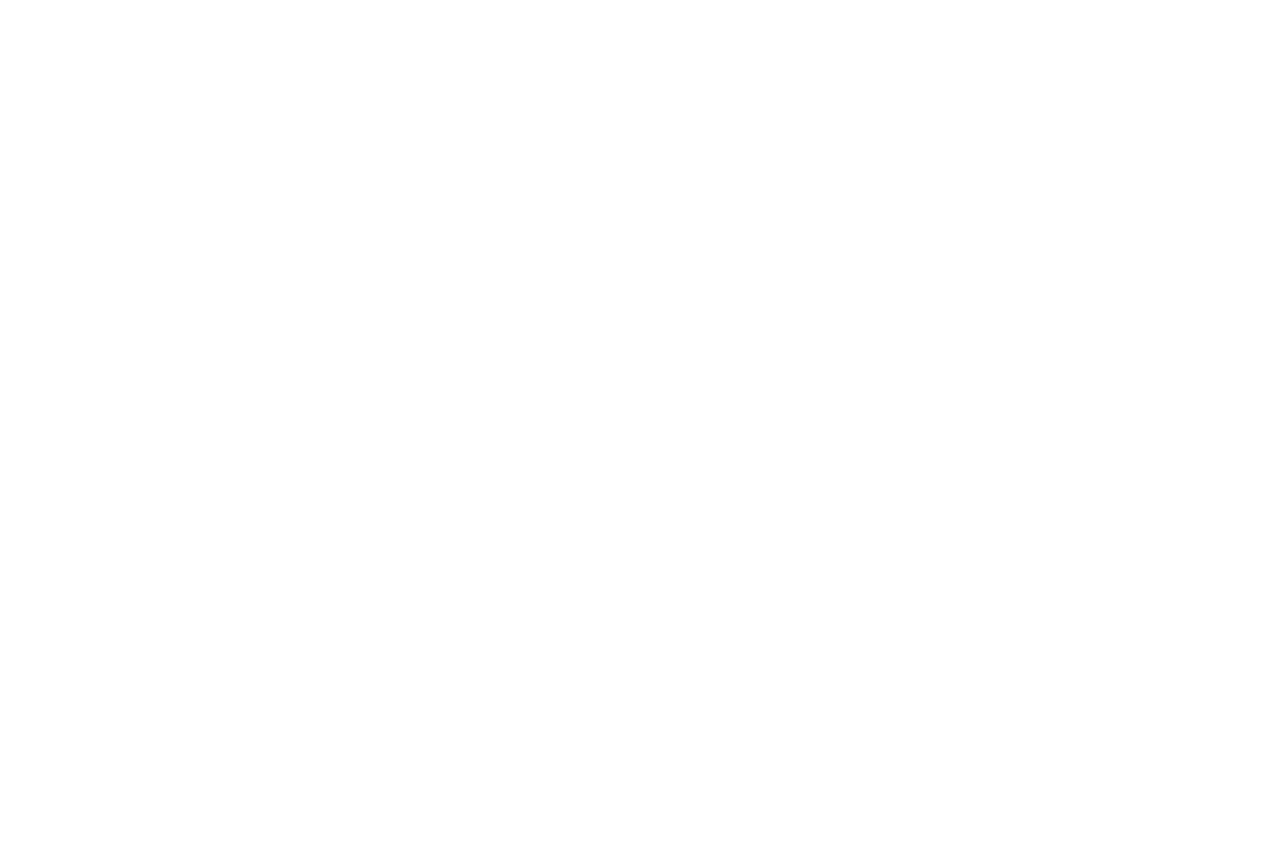
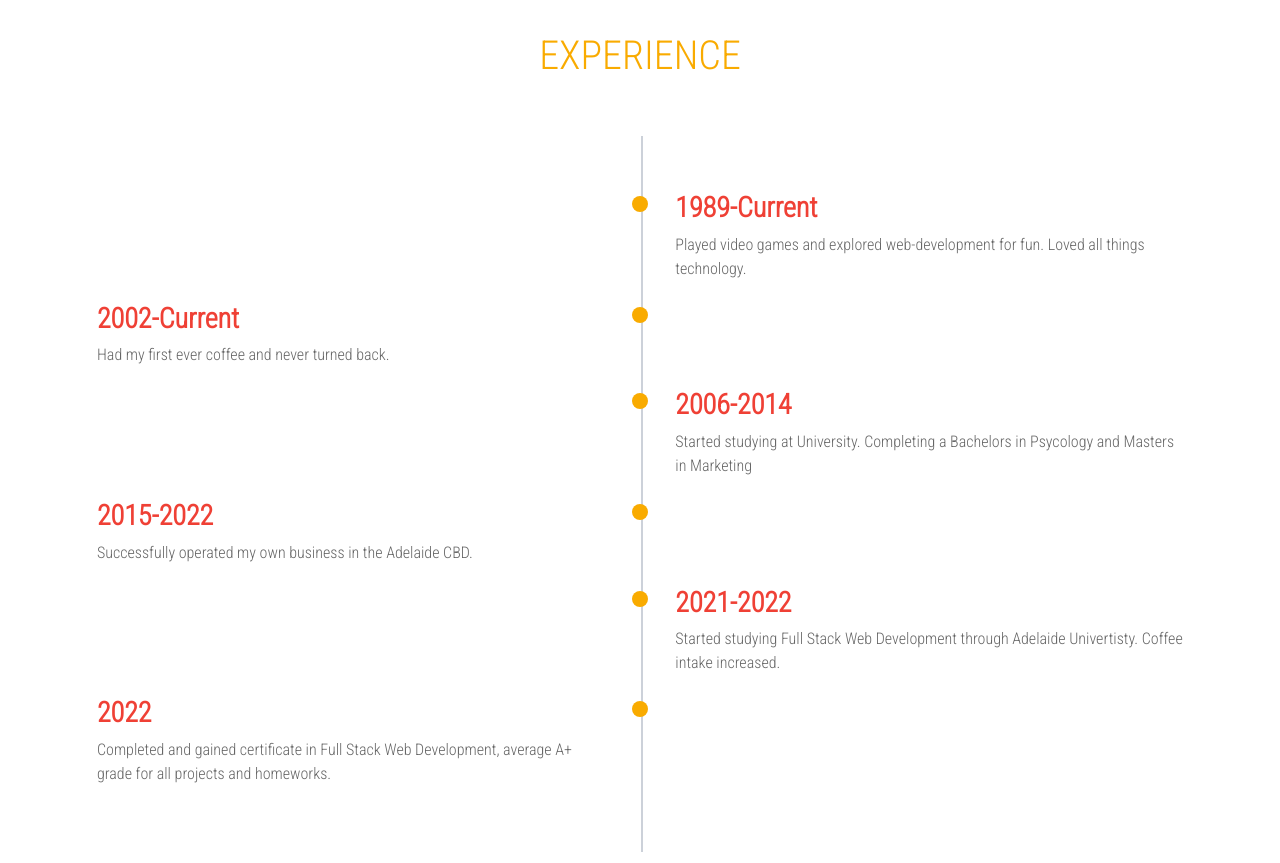
Before and after one commit to mjhwest/react-portfolio, a React (Create React App) app in the folder react-port/: page / in a window 1280 px wide. Shown: the part 1500-2363 px from the top of the page. Before the commit the page ends 1473 px from the top, so only its background shows below. Built offline with nearby package versions, Linux system fonts and the light colour scheme.

Commit message:
push to save experience section

```diff
--- a/react-port/src/App.css
+++ b/react-port/src/App.css
@@ -9,6 +9,9 @@
     --primary-dark: rgba(255, 255, 255, 0);
     --primary-red: #ef4035;
     --primary-hover-red: #f33501;
+    --primary-light-grey: #f4f4f4;
+    --primary-grey: #ccd1d9;
+    --primary-dark-grey: #666666;
 }
 
 
@@ -21,6 +24,23 @@ body {
 
 
 /*********************NAVBAR*************************/
+
+nav {
+    z-index: 2;
+}
+
+
+/* .navbar-brand {
+    max-width: 17.25rem;
+    padding: 0 !important;
+    height: 6rem !important;
+} */
+
+@media(max-width: 768px) {
+    .navbar-brand {
+        width: 7rem;
+    }
+}
 
 .navbar-brand img {
     height: 10.9375rem;
@@ -81,6 +101,7 @@ nav ul li {
     text-align: center;
     /* font-family: "Roboto Condesed", sans-serif; */
     filter: brightness(100%);
+    z-index: 1;
 }
 
 .main-info h1 {
@@ -95,6 +116,15 @@ nav ul li {
 .typed-text {
     font-size: 2rem;
     color: var(--primary-white);
+}
+
+@media(max-width:768px) {
+    .main-info h1 {
+        font-size: 1.5rem !important;
+    }
+    .typed-text {
+        font-size: 1.7rem !important;
+    }
 }
 
 
@@ -122,6 +152,8 @@ nav ul li {
 #tsparticles {
     position: absolute;
     height: 100vh;
+    /* width: 100vh; */
+    z-index: 1;
 }
 
 
@@ -134,7 +166,7 @@ nav ul li {
 }
 
 .profile-img {
-    width: 20rem;
+    width: 13rem;
     border-radius: 50%;
     padding: 0.3rem;
     border: 1px solid var(--primary-orange)
@@ -145,8 +177,93 @@ nav ul li {
     text-transform: uppercase;
 }
 
-@media(max-width: 468px) {
-    .profile-img {
-        width: 10rem;
+
+/*********************Experience*************************/
+
+.experience {
+    padding: 0.7rem;
+}
+
+.experience-wrapper {
+    position: relative;
+    padding: 3.125rem 0;
+    overflow: hidden;
+}
+
+.experience h1 {
+    text-transform: uppercase;
+    color: var(--primary-orange);
+}
+
+.experience-wrapper::before {
+    position: absolute;
+    content: "";
+    top: 0;
+    left: 50%;
+    margin-left: 0.0625rem;
+    width: 0.125rem;
+    height: 100%;
+    background: var(--primary-grey);
+    z-index: 1;
+}
+
+.timeline-block {
+    width: calc(50% + 0.5rem);
+    display: flex;
+    justify-content: space-between;
+    clear: both;
+}
+
+.timeline-block-right {
+    float: right;
+}
+
+.timeline-block-left {
+    float: left;
+    direction: rtl;
+}
+
+.marker {
+    width: 1rem;
+    height: 1rem;
+    border-radius: 50%;
+    border: 0.3125rem solid var(--primary-dark);
+    background: var(--primary-orange);
+    margin-top: 0.625rem;
+    z-index: 3;
+}
+
+.timeline-content {
+    width: 95%;
+    padding: 0 0.9375rem;
+    color: var(--primary-dark-grey);
+    direction: ltr;
+}
+
+.timeline-content h3 {
+    margin-top: 0.3125rem;
+    color: var(--primary-red);
+    font-weight: 900;
+}
+
+
+/*********************MEDIA for Experience*************************/
+
+@media(max-width: 768px) {
+    .experience .container {
+        padding-left: 0;
+    }
+    .experience-wrapper::before {
+        left: 0.5rem;
+        margin-bottom: 1.875rem;
+    }
+    .timeline-block-right {
+        float: none;
+        width: 100%;
+    }
+    .timeline-block-left {
+        float: none;
+        direction: ltr;
+        width: 100%;
     }
 }
--- a/react-port/src/App.js
+++ b/react-port/src/App.js
@@ -3,6 +3,7 @@ import "bootstrap/dist/css/bootstrap.min.css";
 import Navbar from "./components/Navbar";
 import Header from "./components/Header";
 import AboutMe from "./components/AboutMe";
+import Experience from './components/Experience';
 
 // not working
 // import Particles from "react-tsparticles";
@@ -13,6 +14,7 @@ function App() {
    <Navbar />
     <Header />
     <AboutMe />
+    <Experience/>
 </>
   );
 }
--- /dev/null
+++ b/react-port/src/components/Experience.js
@@ -0,0 +1,60 @@
+import React from "react";
+
+function Experience() {
+  return <div className="experience">
+      <div className="d-flex justify-content-center my-5">
+      <h1> experience </h1>
+      </div>
+      <div className="container experience-wrapper">
+      <div className="timeline-block timeline-block-right">
+          <div className="marker"> </div>
+              <div className="timeline-content">
+                  <h3> 1989-Current </h3>
+                  <p> Played video games and explored web-development for fun. Loved all things technology.  </p>
+              </div>
+          </div>
+          {/* */}
+          <div className="timeline-block timeline-block-left">
+          <div className="marker"> </div>
+              <div className="timeline-content">
+                  <h3> 2002-Current </h3>
+                  <p> Had my first ever coffee and never turned back.  </p>
+              </div>
+          </div>
+          {/* */}
+          <div className="timeline-block timeline-block-right">
+          <div className="marker"> </div>
+              <div className="timeline-content">
+              <h3> 2006-2014  </h3>
+                  <p> Started studying at University. Completing a Bachelors in Psycology and Masters in Marketing</p>
+              </div>
+          </div>
+           {/* */}
+          <div className="timeline-block timeline-block-left">
+          <div className="marker"> </div>
+              <div className="timeline-content">
+                  <h3> 2015-2022  </h3>
+                  <p> Successfully operated my own business in the Adelaide CBD.  </p>
+              </div>
+          </div>
+           {/* */}
+           <div className="timeline-block timeline-block-right">
+          <div className="marker"> </div>
+              <div className="timeline-content">
+                  <h3> 2021-2022 </h3>
+                  <p> Started studying Full Stack Web Development through Adelaide Univertisty. Coffee intake increased.</p>
+              </div>
+          </div>
+           {/* */}
+           <div className="timeline-block timeline-block-left">
+          <div className="marker"> </div>
+              <div className="timeline-content">
+                  <h3> 2022 </h3>
+                  <p> Completed and gained certificate in Full Stack Web Development, average A+ grade for all projects and homeworks.  </p>
+              </div>
+          </div>
+      </div>
+  </div>;
+}
+
+export default Experience;
--- a/react-port/src/components/Navbar.js
+++ b/react-port/src/components/Navbar.js
@@ -23,7 +23,7 @@ const Navbar = () => {
         <a className="nav-link" href="#">About me</a>
       </li>
       <li className="nav-item">
-        <a className="nav-link" href="#">Skills</a>
+        <a className="nav-link" href="#">Experience</a>
       </li>
       <li className="nav-item">
         <a className="nav-link" href="#">portfolio</a>
```
